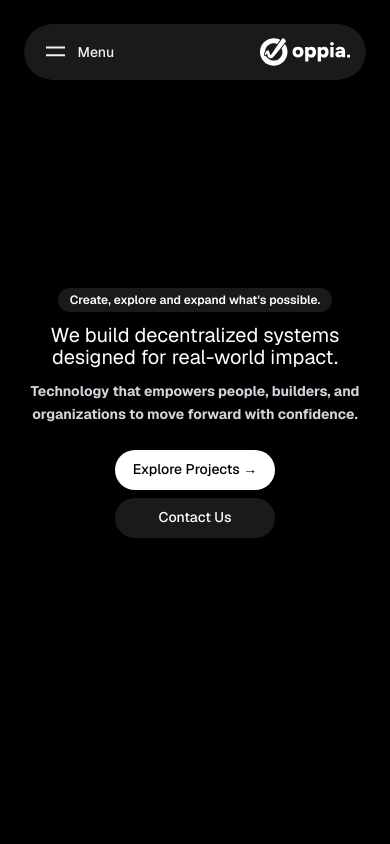
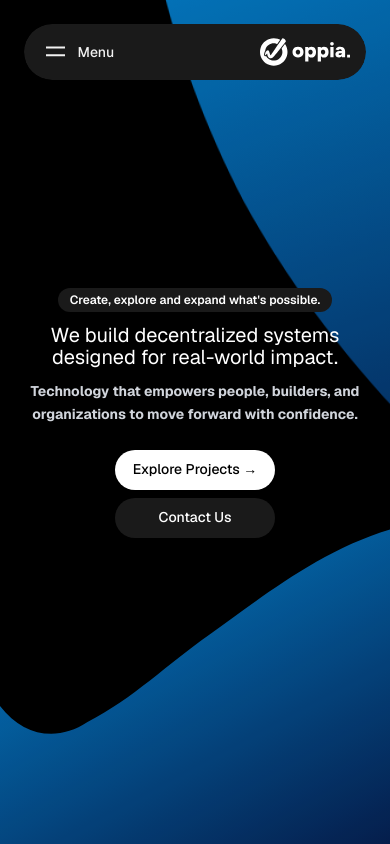
Before and after one commit to Oppia-Software-Labs/Oppia-Landing-Page, a Next.js app: page / in a window 390 px wide. Shown: the top 844 px of the page. Built offline with nearby package versions, Linux system fonts and the light colour scheme.

Commit message:
fix(responsive): improve overall responsiveness

```diff
--- a/src/modules/hero/Hero.tsx
+++ b/src/modules/hero/Hero.tsx
@@ -1,6 +1,7 @@
 'use client';
 
 import { motion } from 'framer-motion';
+import Image from 'next/image';
 import { useAppStore } from '@/store/store';
 import { useTranslations } from '@/i18n/i18n';
 import { LeftWave } from '@/components/visuals/LeftWave';
@@ -16,6 +17,32 @@ export function Hero() {
     <section className="relative min-h-screen overflow-hidden bg-black pt-24">
       <LeftWave />
       <RightWave />
+
+      {/* Waves responsive: assets de visuals/hero (más pequeños) */}
+      <div className="pointer-events-none absolute inset-0 z-0 overflow-hidden md:hidden">
+        <div className="absolute bottom-0 left-0 w-[112%] h-[58%] -translate-x-[8%]">
+          <Image
+            src="/visuals/hero/wave-responsive-down.svg"
+            alt=""
+            width={800}
+            height={600}
+            className="h-full w-full object-cover object-bottom opacity-90"
+            aria-hidden="true"
+            priority={false}
+          />
+        </div>
+        <div className="absolute -top-[4%] right-0 w-[108%] h-[50%] translate-x-[48%] origin-bottom-right -rotate-[4deg]">
+          <Image
+            src="/visuals/hero/wave-responsive-top-right.svg"
+            alt=""
+            width={800}
+            height={600}
+            className="h-full w-full object-cover object-top object-right opacity-90"
+            aria-hidden="true"
+            priority={false}
+          />
+        </div>
+      </div>
 
       <motion.div
         className="relative z-10 mx-auto flex min-h-[calc(100vh-4rem)] max-w-4xl flex-col items-center justify-start px-4 pt-48 text-center sm:px-6 sm:pt-52 lg:px-8"
```
Also changed, not shown: public/visuals/hero/wave-responsive-down.svg (added), public/visuals/hero/wave-responsive-top-right.svg (added).
